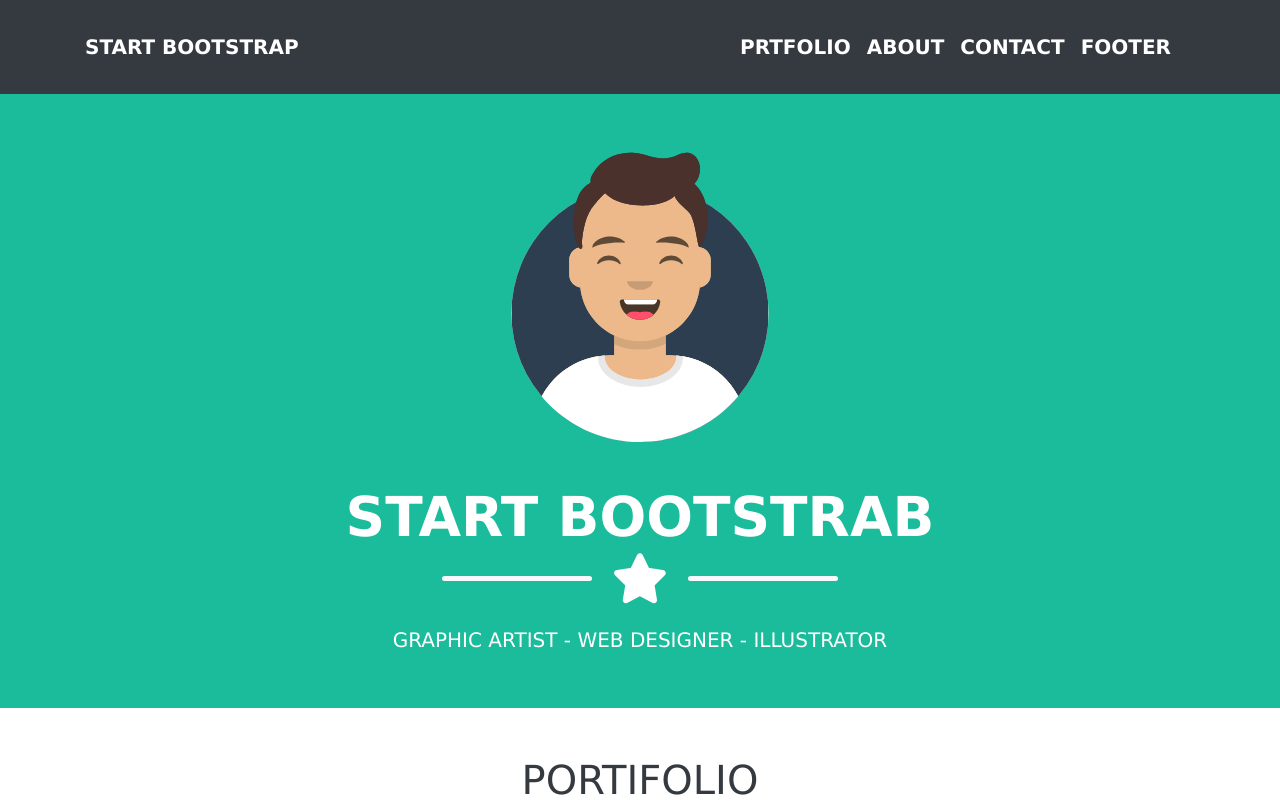
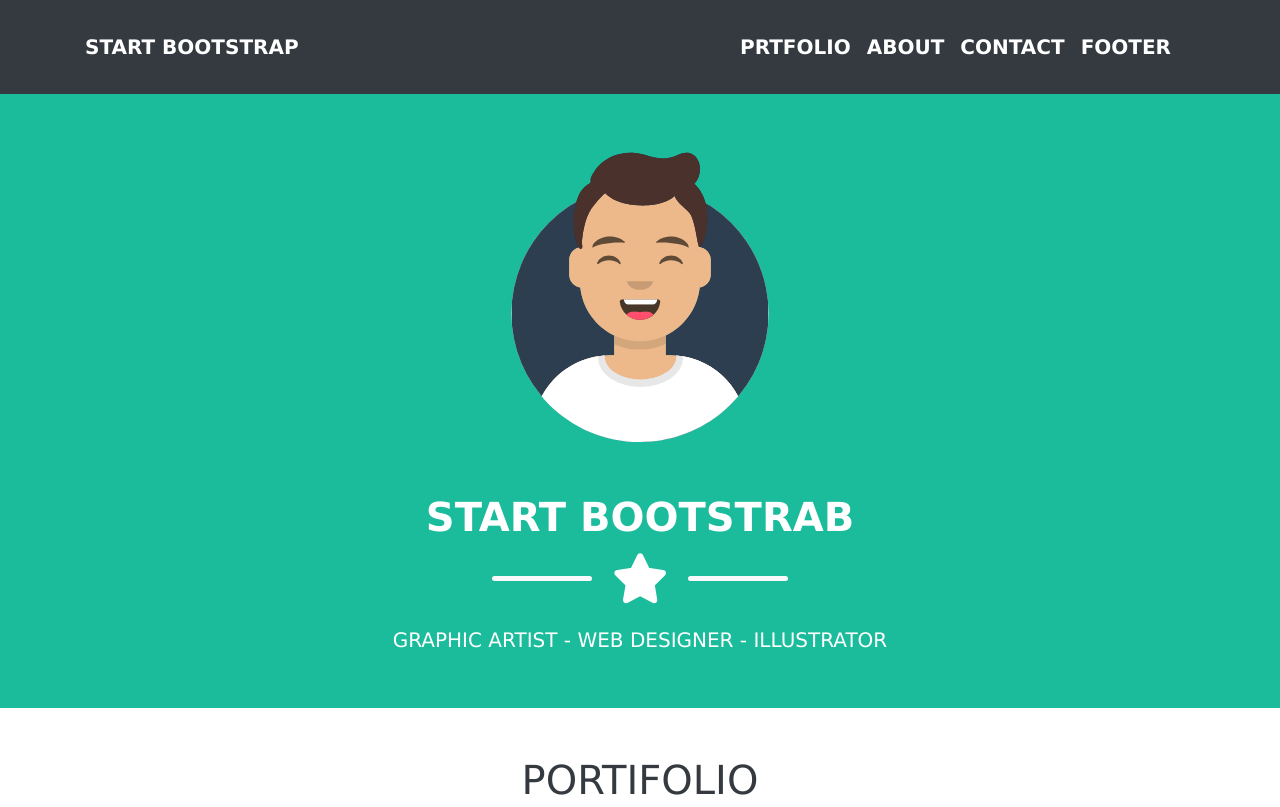
Before and after one commit to Sa3dMustafa/Bootstrap-task-NTI, a plain HTML site: page index.html in a window 1280 px wide. Shown: the top 807 px of the page. Drawn offline with Linux system fonts and the light colour scheme.

Commit message:
Update main.css

```diff
--- a/css/main.css
+++ b/css/main.css
@@ -15,14 +15,14 @@ body {
 .container .content .left {
   display: inline-block;
   height: 5px;
-  width: 150px;
+  width: 100px;
   border-radius: 50px;
 }
 
 .container .content .right {
   display: inline-block;
   height: 5px;
-  width: 150px;
+  width: 100px;
   border-radius: 50px;
 }
 
@@ -45,7 +45,7 @@ body {
 
 
 .landing .container .text h1 {
-  font-size: 55px;
+  font-size: 40px;
   line-height: 55px;
 }
 
```
